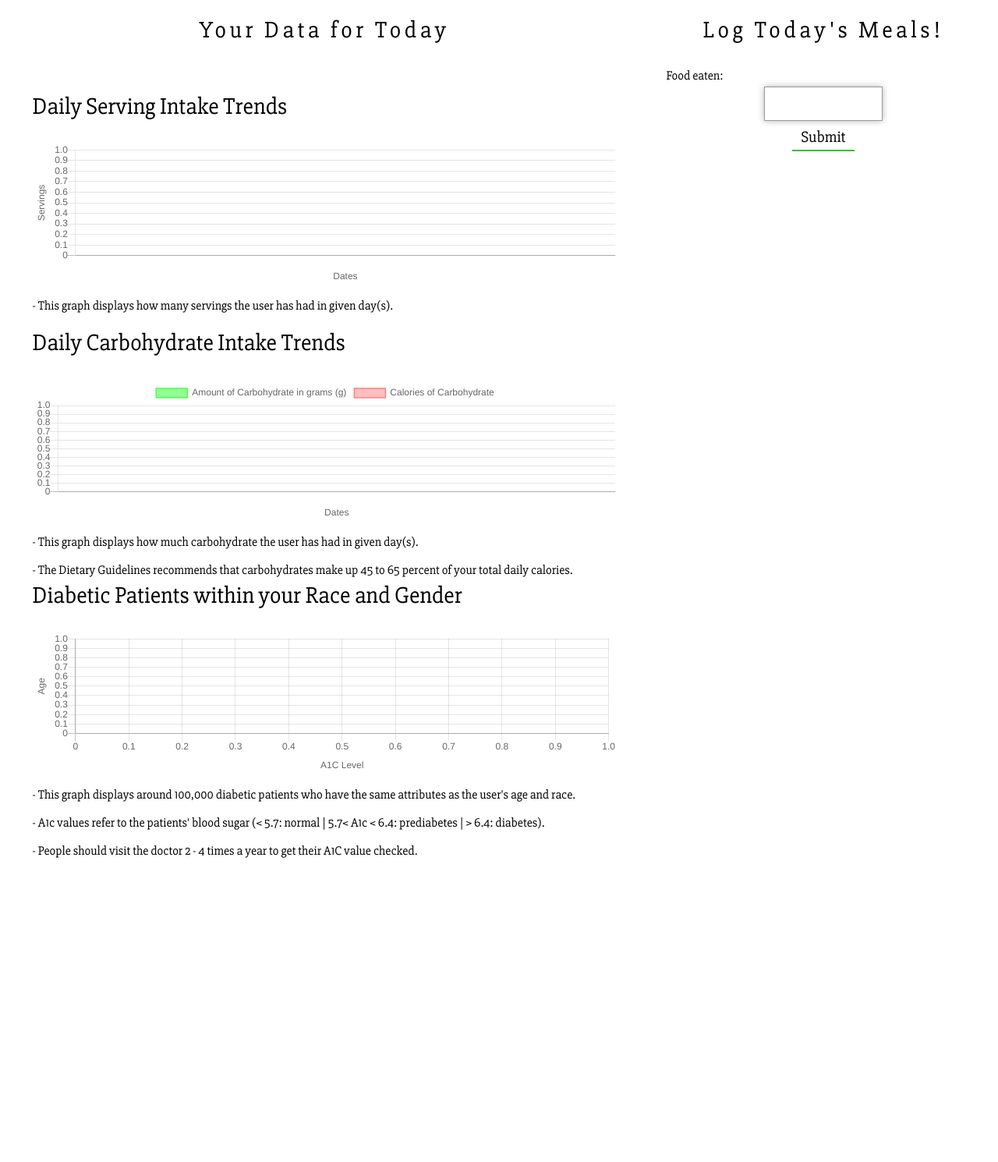
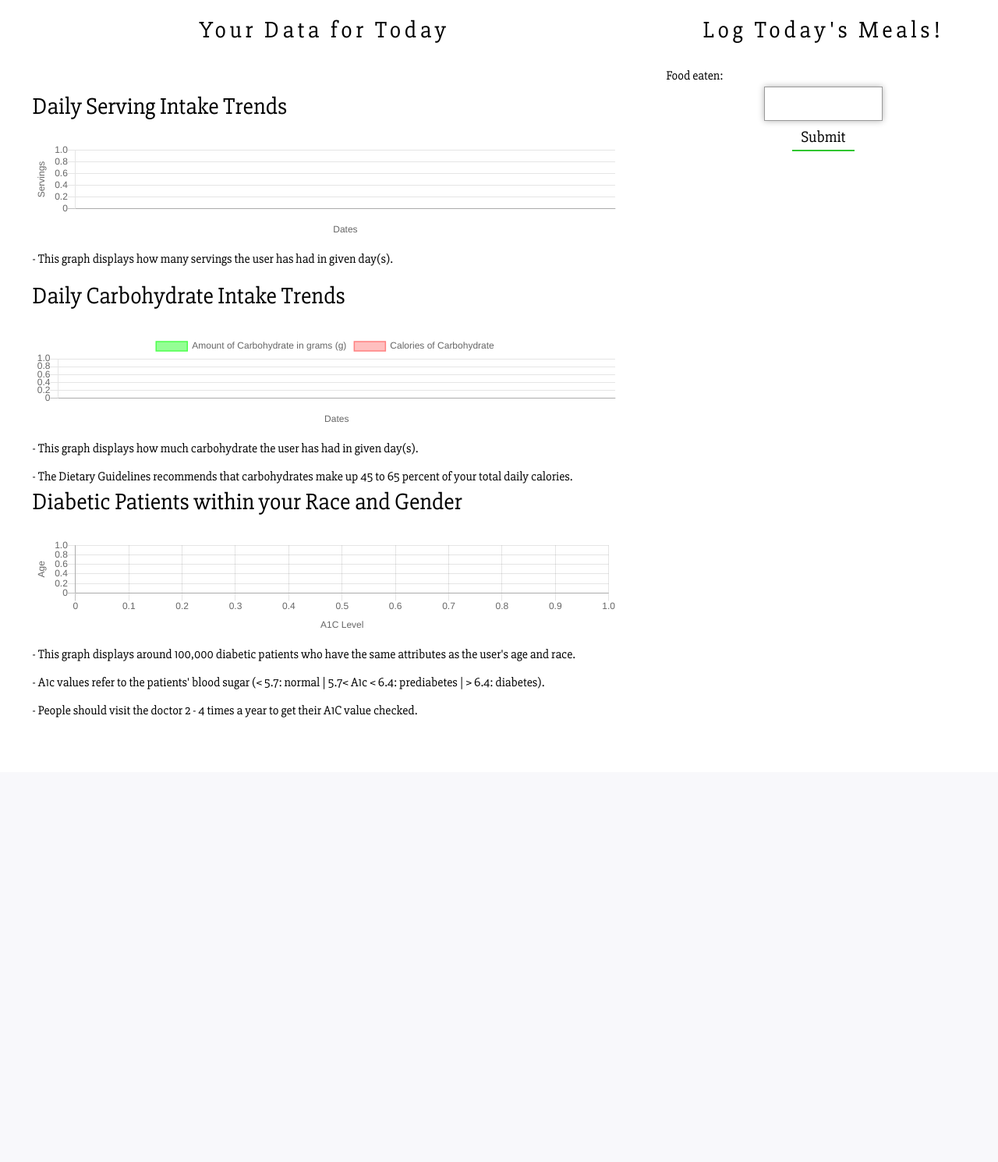
Before and after one commit to DAB-illinois/Dietbetes, a Flask app: template flaskr/templates/index.html in a window 1280 px wide. Shown: the part 436-1926 px from the top of the page at 78% size. After the commit the page ends 1356 px from the top, so only its background shows below. Run offline with Flask 2, Linux system fonts and the light colour scheme; the template is opened without the code that fills it, so the values that code supplies are empty; some libraries are stand-ins or nearby versions.

Commit message:
css changes

```diff
--- a/flaskr/static/style.css
+++ b/flaskr/static/style.css
@@ -30,7 +30,7 @@ h1 {
 }
 
 .outer {
-	height: 1500px;
+	height: 1000px;
 	float: left;
 }
 
```
